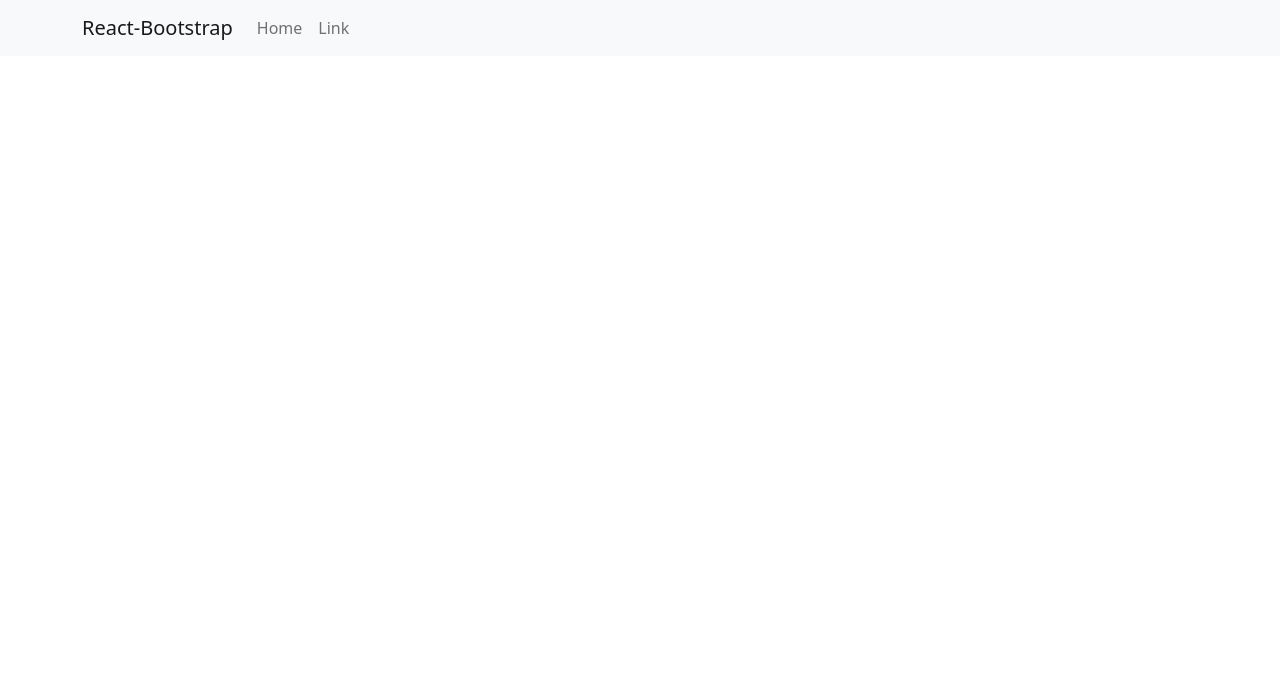
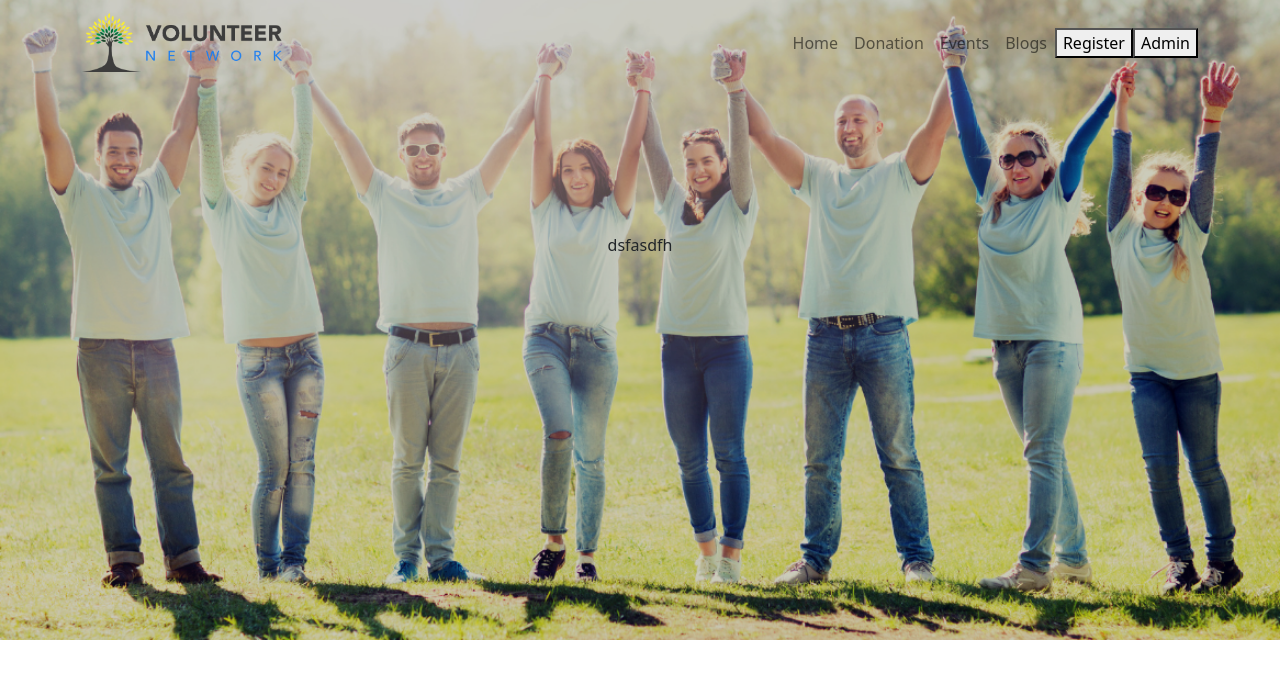
Before and after one commit to developer-build/volunteer-network-client-site, a React (Create React App) app: page / in a window 1280 px wide. Shown: the top 678 px of the page. Built offline with nearby package versions, Linux system fonts and the light colour scheme.

Commit message:
banner section added

```diff
--- a/src/App.js
+++ b/src/App.js
@@ -1,9 +1,9 @@
-import Header from "./Component/Shear/Header/Header";
+import BannerSection from "./Component/Home/BannerSection/BannerSection";
 
 function App() {
   return (
     <div>
-      <Header />
+      <BannerSection />
     </div>
   );
 }
--- /dev/null
+++ b/src/Component/Home/BannerSection/BannerSection.css
@@ -0,0 +1,17 @@
+.banner-container {
+  background: url(../../../Assets/images/banner.png) center center/cover
+    no-repeat;
+  height: 80vh;
+  width: 100%;
+  object-fit: contain;
+  box-shadow: inset 0 0 0 1000px rgba(0, 0, 0, 0.2);
+}
+
+.banner-text {
+  justify-content: center;
+  width: 100%;
+  height: 50%;
+  display: flex;
+  flex-direction: column;
+  align-items: center;
+}
--- a/src/Component/Home/BannerSection/BannerSection.js
+++ b/src/Component/Home/BannerSection/BannerSection.js
@@ -1,7 +1,14 @@
 import React from "react";
+import Header from "../../Shear/Header/Header";
+import "./BannerSection.css";
 
 const BannerSection = () => {
-  return <div></div>;
+  return (
+    <div className="banner-container">
+      <Header />
+      <div className="banner-text">dsfasdfh</div>
+    </div>
+  );
 };
 
 export default BannerSection;
--- a/src/Component/Shear/Header/Header.js
+++ b/src/Component/Shear/Header/Header.js
@@ -2,19 +2,26 @@ import React from "react";
 import "./Header.css";
 import "bootstrap/dist/css/bootstrap.min.css";
 import { Container, Nav, Navbar } from "react-bootstrap";
+import logo from "../../../Assets/logos/Group 1329.png";
 
 const Header = () => {
   return (
     <div>
-      <Navbar bg="light" expand="lg">
+      <Navbar bg="transparent" expand="lg">
         <Container>
-          <Navbar.Brand href="#home">React-Bootstrap</Navbar.Brand>
+          <Navbar.Brand href="#home">
+            <img src={logo} alt="" style={{ width: "200px" }} />
+          </Navbar.Brand>
           <Navbar.Toggle aria-controls="basic-navbar-nav" />
           <Navbar.Collapse id="basic-navbar-nav">
-            <Nav className="me-auto">
+            <Nav className="ms-auto">
               <Nav.Link href="#home">Home</Nav.Link>
-              <Nav.Link href="#link">Link</Nav.Link>
+              <Nav.Link href="#link">Donation</Nav.Link>
+              <Nav.Link href="#link">Events</Nav.Link>
+              <Nav.Link href="#link">Blogs</Nav.Link>
             </Nav>
+            <button>Register</button>
+            <button>Admin</button>
           </Navbar.Collapse>
         </Container>
       </Navbar>
```
Also changed, not shown: src/Assets/images/banner.png (added), src/Component/Home/BannerSection/BannerSecton.css (deleted).
